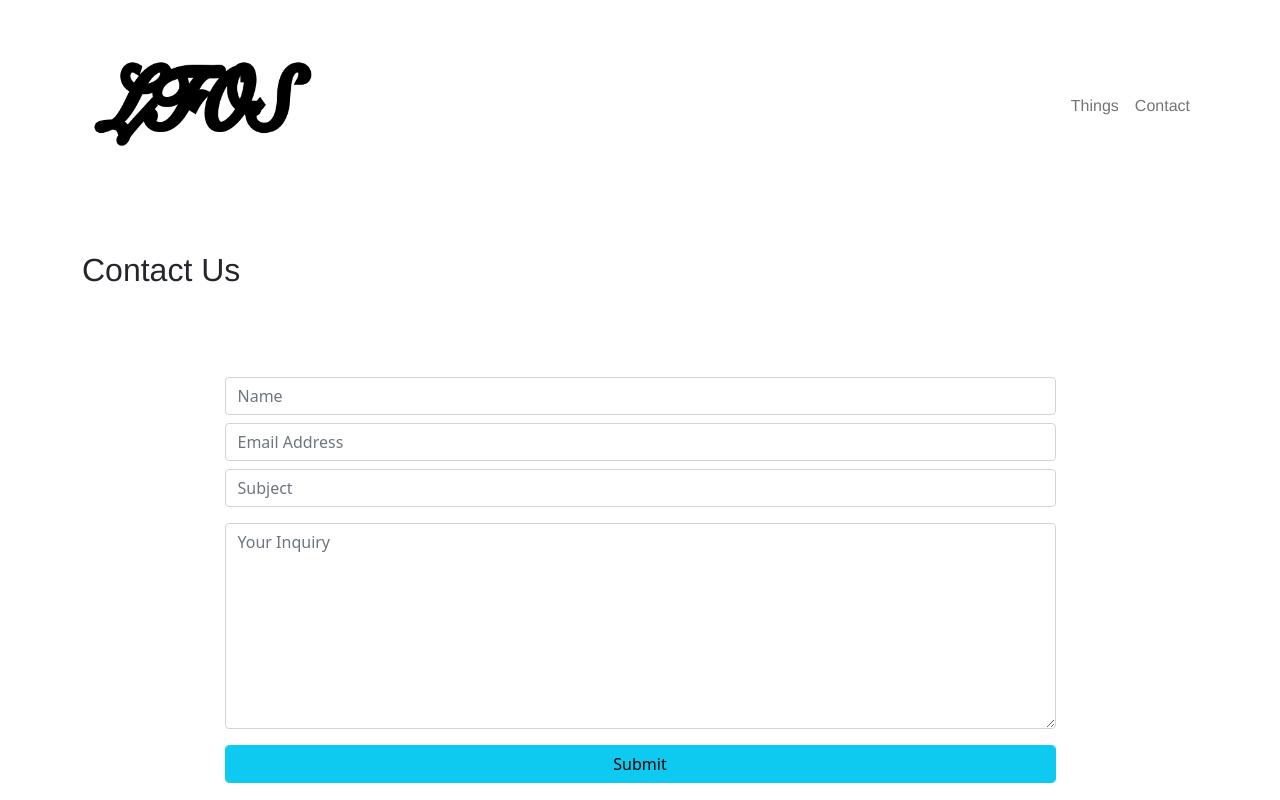
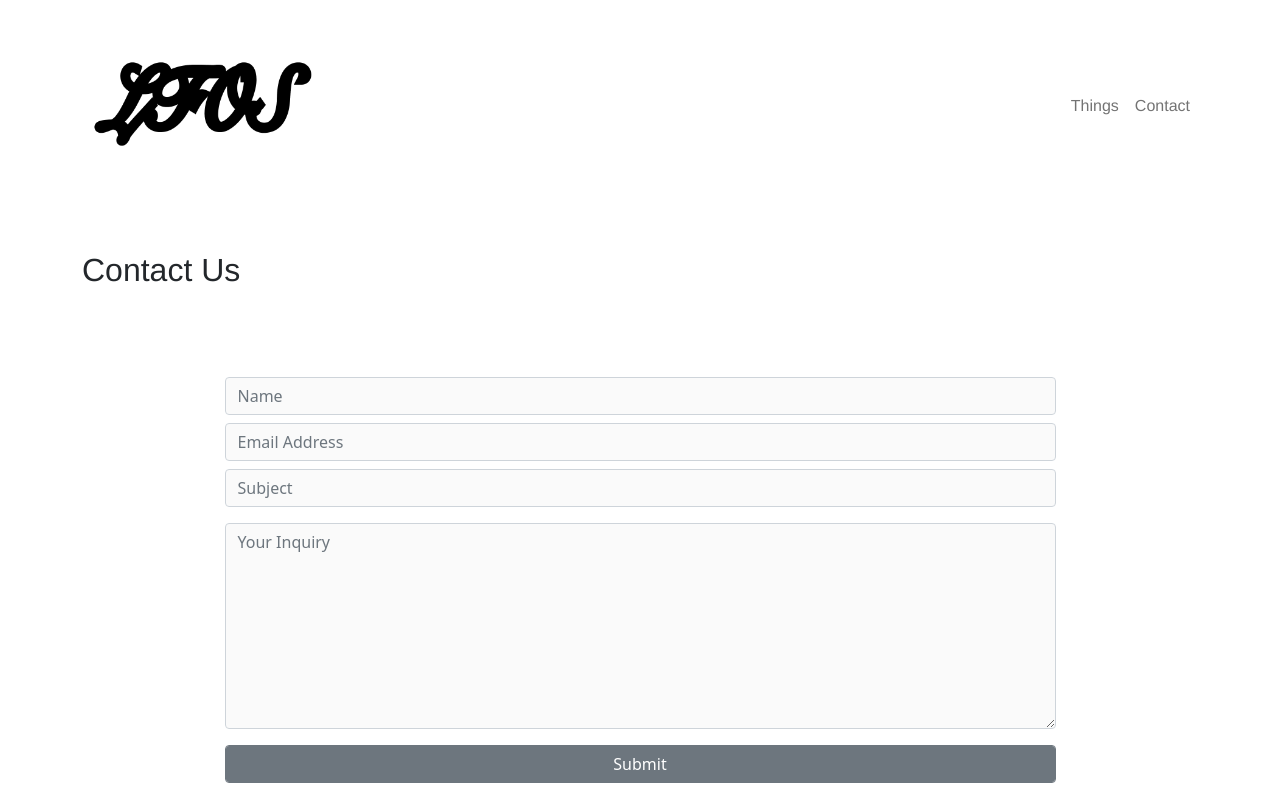
Before and after one commit to alecnoonan30/react-lfos, a React (Create React App) app: page /contact in a window 1280 px wide. Shown: the top 800 px of the page. Built offline with nearby package versions, Linux system fonts and the light colour scheme.

Commit message:
Contact Page update

```diff
--- a/src/components/contact.js
+++ b/src/components/contact.js
@@ -52,10 +52,10 @@ export default function ContactUs() {
                             <input type="text" className="form-control" placeholder="Subject" name="subject" />
                         </Col>
                         <Col className="col-9 form-group pt-3 mx-auto">
-                            <textarea className="form-control" id="" cols="10" rows="8" placeholder="Your Inquiry" name="message"></textarea>
+                            <textarea className="form-control" id="tarea" cols="10" rows="8" placeholder="Your Inquiry" name="message"></textarea>
                         </Col>
                         <Col className="col-9 pt-3 pb-4 mx-auto">
-                            <input type="submit" className="btn btn-info form-control" value="Submit"></input>
+                            <input type="submit" className="btn btn-secondary form-control" value="Submit"></input>
                         </Col>
                     </Row>
                     {result ? <Result /> : null}
--- a/src/index.css
+++ b/src/index.css
@@ -217,3 +217,21 @@ input[type=submit]:hover {
   background-color: white;
   border: none;
 }
+
+input[type="text"] {
+
+  background-color : #fafafa;
+
+}
+
+input[type="email"] {
+  background-color : #fafafa;
+}
+
+.form-control {
+  background-color : #fafafa;
+}
+
+textarea#tarea {
+  background-color : #fafafa;
+}
```
